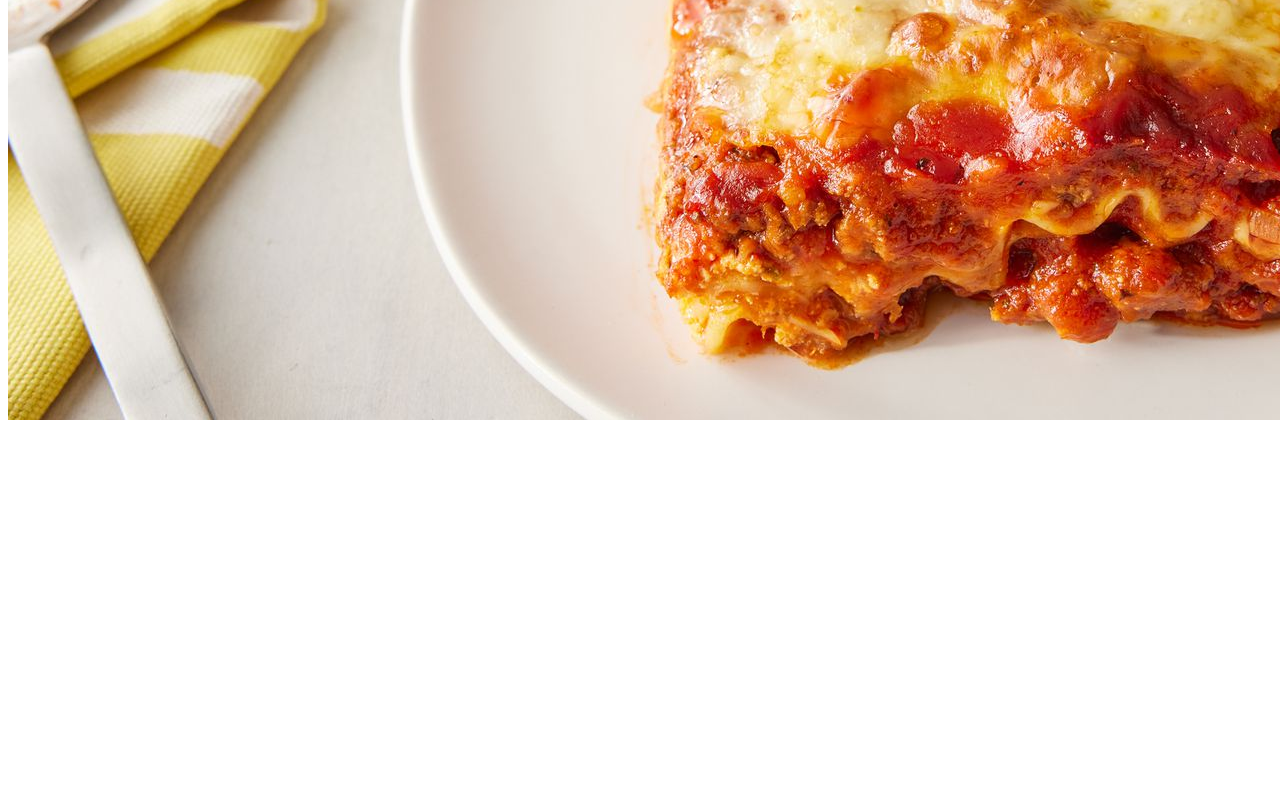
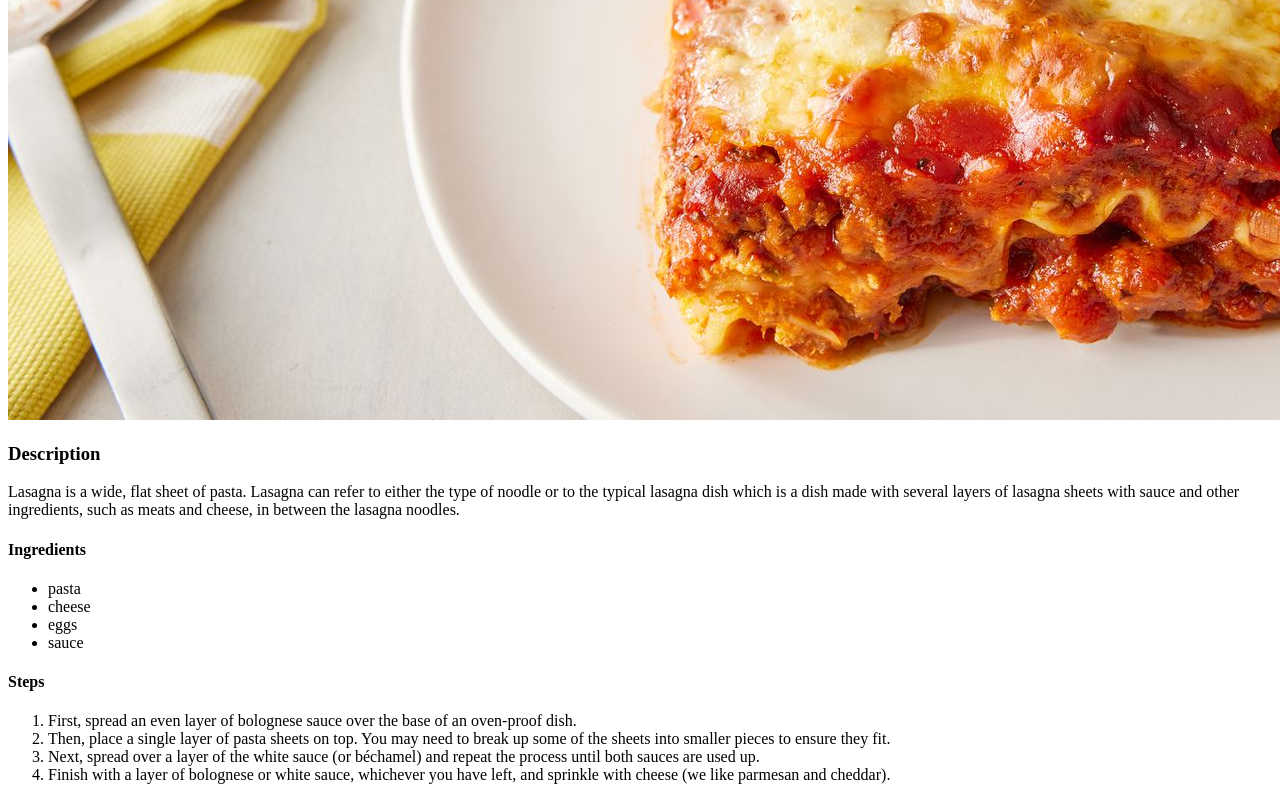
Before and after one commit to zhoubyi/odin-recipes, a plain HTML site: page recipes/lasagna.html in a window 1280 px wide. Shown: the part 410-1210 px from the top of the page. Before the commit the page ends 842 px from the top, so only its background shows below. Drawn offline with Linux system fonts and the light colour scheme.

Commit message:
Finish first of three recipes for site
Added image, desciption, steps to make

```diff
--- a/recipes/lasagna.html
+++ b/recipes/lasagna.html
@@ -8,5 +8,25 @@
     <body>
         <h1>Lasagna Recipe</h1>
         <img src="../images/lasagna.jpg" alt="Image of Finished Lasagna">
+        <h3>Description</h3>
+        <p>Lasagna is a wide, flat sheet of pasta. Lasagna can refer to either the type of noodle or to the typical
+        lasagna dish which is a dish made with several layers of lasagna sheets with sauce and other ingredients, such as
+        meats and cheese, in between the lasagna noodles.
+        </p>
+        <h4>Ingredients</h4>
+        <ul>
+            <li>pasta</li>
+            <li>cheese</li>
+            <li>eggs</li>
+            <li>sauce</li>
+        </ul>
+
+        <h4>Steps</h4>
+        <ol>
+            <li>First, spread an even layer of bolognese sauce over the base of an oven-proof dish.</li>
+            <li>Then, place a single layer of pasta sheets on top. You may need to break up some of the sheets into smaller pieces to ensure they fit.</li>
+            <li>Next, spread over a layer of the white sauce (or béchamel) and repeat the process until both sauces are used up.</li>
+            <li>Finish with a layer of bolognese or white sauce, whichever you have left, and sprinkle with cheese (we like parmesan and cheddar).</li>
+        </ol>
     </body>
 </html>
```
Also changed, not shown: index.html (+3 -0 lines).
